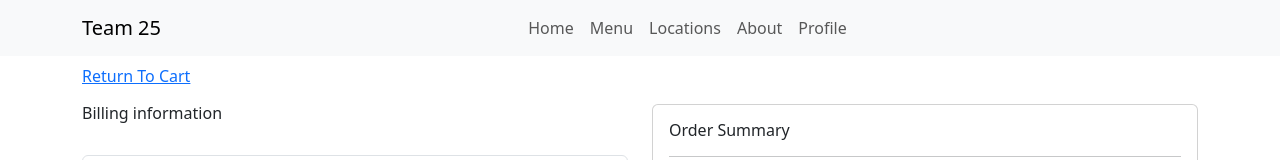
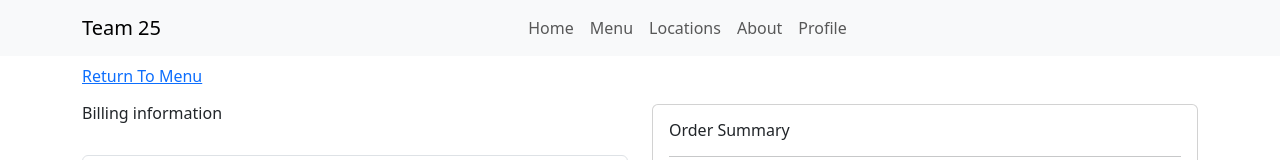
Before and after one commit to chingu-voyages/v50-tier3-team-25, a React (Vite) app in the folder front/: page /checkout in a window 1280 px wide. Shown: the top 160 px of the page. Built offline with nearby package versions, Linux system fonts and the light colour scheme.

Commit message:
Checkout page now goes back to the menu.

```diff
--- a/front/src/Checkout.jsx
+++ b/front/src/Checkout.jsx
@@ -33,7 +33,7 @@ const Checkout = () => {
                     <Row className="">
                         <Row className=" mb-3 mt-2">
                             <Col>
-                                <Link variant="primary" onClick={() => navigate(-1)} > Return To Cart</Link>
+                                <Link variant="primary" to={"/menu"} > Return To Menu</Link>
                             </Col>
                         </Row>
                         <Col>
```
